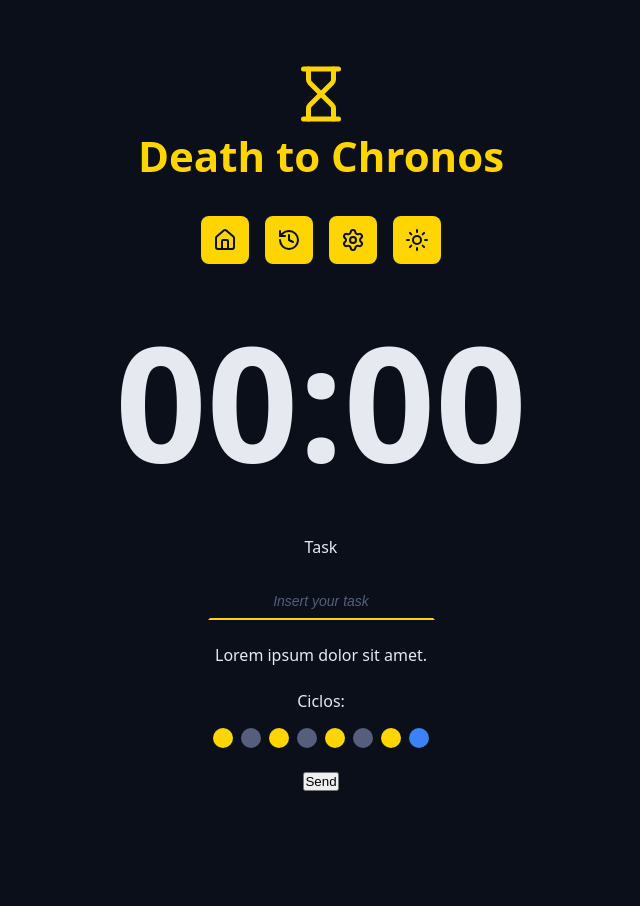
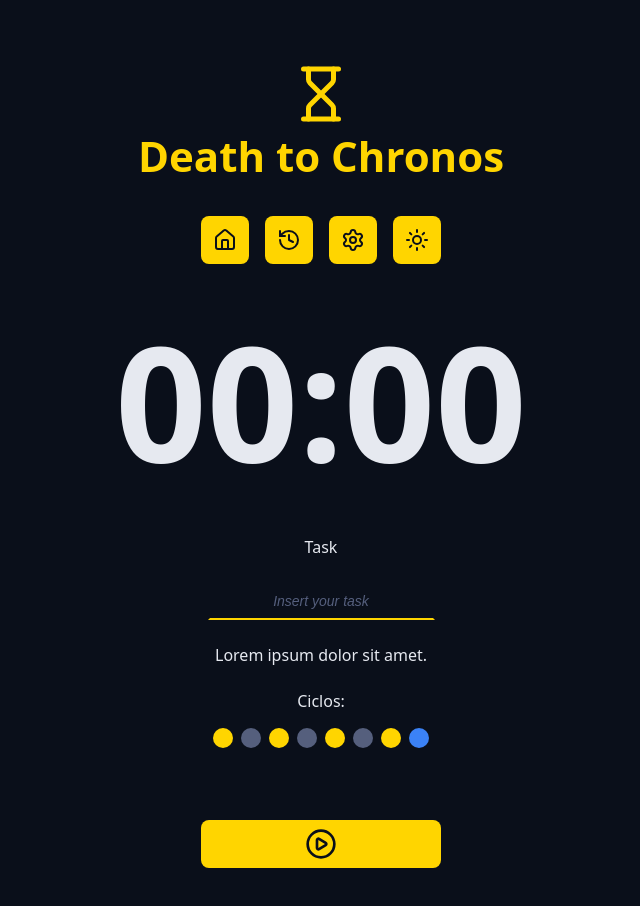
Before and after one commit to gabrafo/death-to-cronos, a React (Vite) app: page / in a window 1280 px wide. Shown: the top 906 px of the page, without its empty margins (319-959 px from the left). Before the commit the page ends 823 px from the top, so only its background shows below. Built offline with nearby package versions, Linux system fonts and the light colour scheme.

Commit message:
feat: add DefaultButton component and integrate it into App layout

```diff
--- /dev/null
+++ b/src/components/DefaultButton/index.tsx
@@ -0,0 +1,19 @@
+import { PlayCircleIcon, StopCircleIcon } from "lucide-react";
+import styles from "./styles.module.css";
+
+type DefaultButtonProps = {
+    state?: 'play' | 'pause';
+} & React.ComponentProps<"button">;
+
+/* "state" set to play by default */
+export function DefaultButton({ state = 'play', ...props }: DefaultButtonProps) {
+    const isPlay = state === 'play';
+    const icon = isPlay ? <PlayCircleIcon /> : <StopCircleIcon />; /* "icon" receives different lucide-react element based on "state" */
+    const styleClass = isPlay ? styles.play : styles.pause;
+
+    return (
+        <button className={`${styles.button} ${styleClass}`} {...props}>
+            {icon}
+        </button>
+    );
+}
--- /dev/null
+++ b/src/components/DefaultButton/styles.module.css
@@ -0,0 +1,31 @@
+.button {
+    border: none;
+    display: flex;
+    align-items: center;
+    justify-content: center;
+    min-width: 24rem;
+    padding: 0.8rem;
+    border-radius: 0.8rem;
+    margin: 4.8rem 0;
+    cursor: pointer;
+}
+
+.button svg {
+    width: 3.2rem;
+    height: 3.2rem;
+}
+
+.button:hover {
+    filter: brightness(70%);
+    transition: all 0.1s ease-in-out;
+}
+
+.play {
+    background-color: var(--primary-chronos);
+    color: var(--background);
+}
+
+.pause {
+    background-color: var(--error);
+    color: var(--background);
+}
--- a/src/pages/App/index.tsx
+++ b/src/pages/App/index.tsx
@@ -7,6 +7,7 @@ import { Menu } from "../../components/Menu";
 import { CountDown } from "../../components/CountDown";
 import { DefaultInput } from "../../components/DefaultInput";
 import { Cycles } from "../../components/Cycles";
+import { DefaultButton } from "../../components/DefaultButton";
 
 function App() {
   return (
@@ -35,7 +36,7 @@ function App() {
           </div>
 
           <div className="formRow">
-            <button>Send</button>
+            <DefaultButton />
           </div>
         </form>
       </Container>
```
